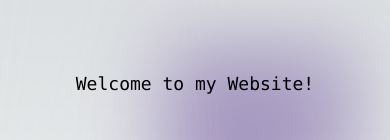
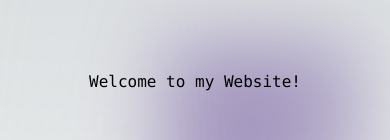
Before and after one commit to apiedrar/alejandro-portfolio-website, a Next.js app: page / in a window 390 px wide. Shown: the part 138-278 px from the top of the page. Built offline with nearby package versions, Linux system fonts and the light colour scheme.

Commit message:
modify text sizes

```diff
--- a/src/app/Navbar.jsx
+++ b/src/app/Navbar.jsx
@@ -14,17 +14,17 @@ export default function Navbar() {
       <nav className="fixed z-40 w-screen h-24 mb-100px bg-[#dbdfe0] dark:bg-black">
         <div className="flex justify-between items-center h-full w-full px-4">
           <Link href="/">
-            <h1 className="text-lg md:text-5xl inline">
+            <h1 className="text-lg md:text-2xl lg:text-5xl inline">
               Alejandro Piedra Rios
             </h1>
           </Link>
           <div className="hidden md:flex">
             <ul className="hidden md:flex">
               <Link href="https://www.linkedin.com/in/apiedrar/" target="_blank">
-                <li className="ml-5 hover:border p-4 text-xl">Contact Me</li>
+                <li className="ml-5 hover:border p-4 text-lg md:text-xl">Contact Me</li>
               </Link>
               <Link href="https://www.github.com/apiedrar/apr-portfolio-web" target="_blank">
-                <li className="mx-5 hover:border p-4 text-xl">View on GitHub <ArrowUpRightIcon className="size-6 inline" /></li>
+                <li className="mx-5 hover:border p-4 text-lg md:text-xl">View on GitHub <ArrowUpRightIcon className="size-6 inline" /></li>
               </Link>
             </ul>
           </div>
--- a/src/app/page.tsx
+++ b/src/app/page.tsx
@@ -8,7 +8,7 @@ export default function Home() {
     <main className="flex min-h-screen flex-col items-center justify-stretch">
       <Navbar />
       <div className="max-w-[240px] justify-center font-mono mt-52 mb-12 md:max-w-full lg:flex">
-        <h2 className="text-lg lg:text-4xl">Welcome to my Website!</h2>
+        <h2 className="text-base md:text-4xl">Welcome to my Website!</h2>
       </div>
 
       <div className="relative z-[-1] flex place-items-center before:absolute before:h-[800px] before:w-full before:-translate-x-1/2 before:rounded-full before:bg-gradient-to-br before:from-transparent before:to-[#cabfdb] before:opacity-10 before:blur-2xl before:content-[''] after:absolute after:-z-20 after:h-[400px] after:w-full after:translate-x-1/3 after:bg-gradient-conic after:from-[#624094] after:via-[#472083] after:blur-2xl after:content-[''] after:opacity-40 sm:before:w-[480px] sm:after:w-[240px] before:lg:h-[360px]">
@@ -48,8 +48,8 @@ export default function Home() {
           </h2>
           <p className="m-0 max-w-[90%] text-sm">
             Enter the amounts and simulate how the interest would compound over
-            time by periodically reinvesting your returns as well as the deposits
-            you&#39;ll be making.
+            time by periodically reinvesting your returns as well as the
+            deposits you&#39;ll be making.
           </p>
         </Link>
       </div>
```
